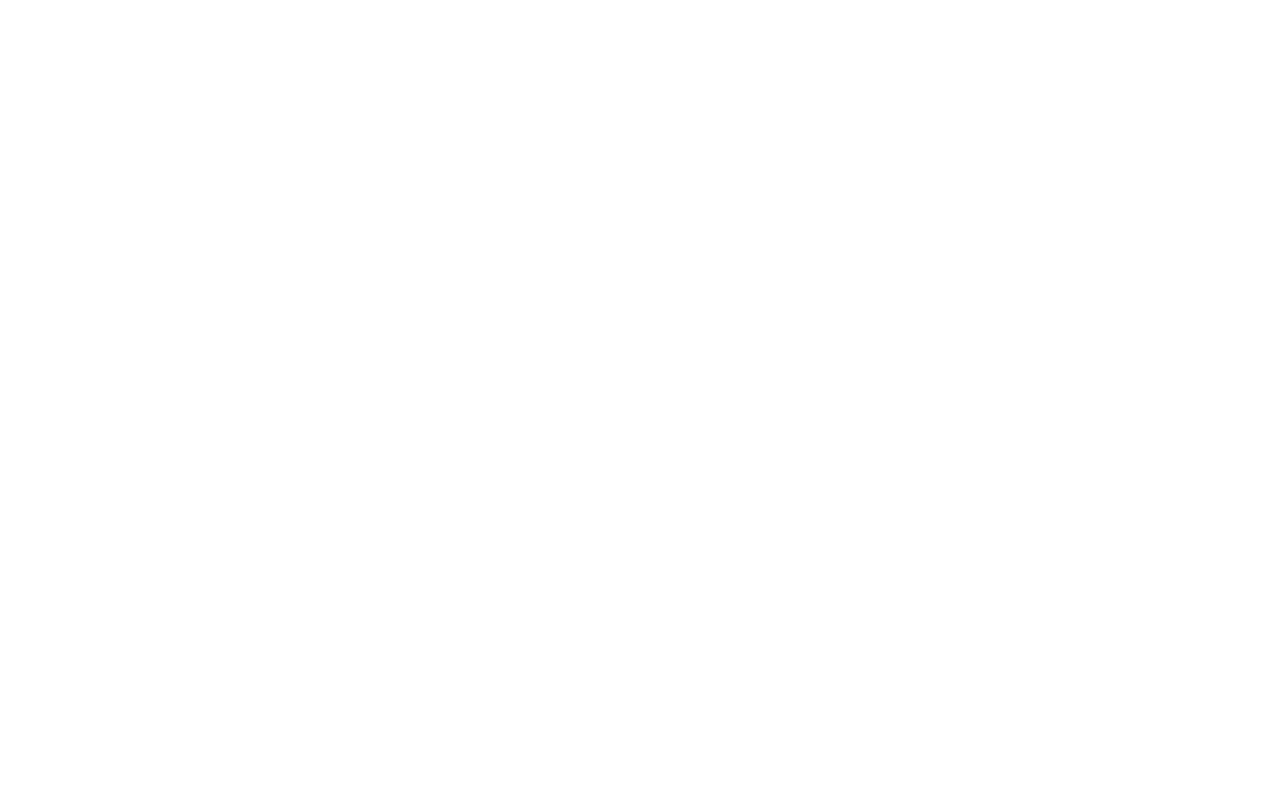
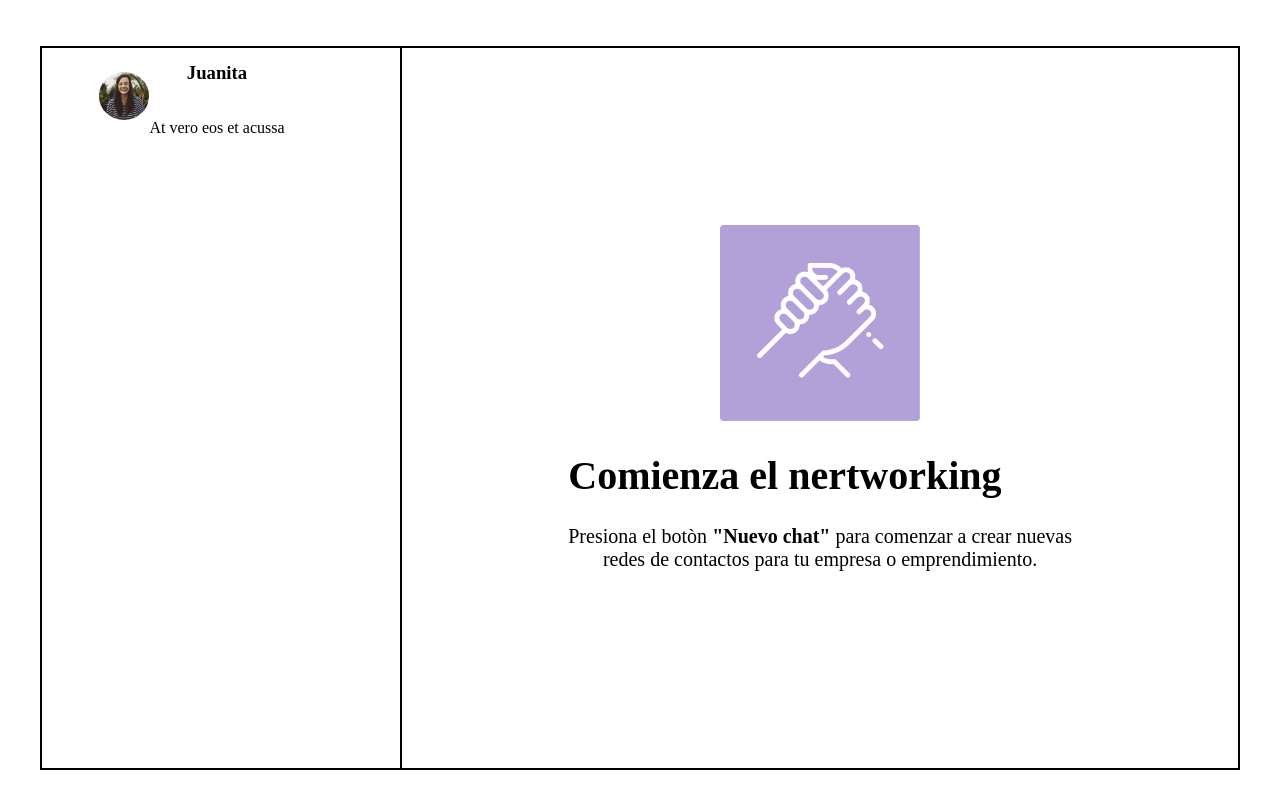
Before and after one commit to cesaraskmen/DESAFIO-FLEXBOX, a plain HTML site: page index.html in a window 1280 px wide. Drawn offline with Linux system fonts and the light colour scheme.

Commit message:
segundo cambio

```diff
--- a/css/style.css
+++ b/css/style.css
@@ -0,0 +1,78 @@
+.conteiner {
+  max-width: 1200px;
+  display: flex;
+  align-items: center;
+  justify-content: center;
+  flex-direction: row;
+  flex-wrap: nowrap;
+
+  margin: 0 auto;
+  height: 100vh;
+}
+.section_principal {
+  border-top-width: 2px;
+  border-right-width: 2px;
+  border-bottom-width: 2px;
+  border-left-width: 0px;
+  border-style: solid;
+  border-color: #000000;
+  width: 70%;
+  height: 90vh;
+  display: flex;
+  flex-direction: column;
+  justify-content: center;
+  align-items: center;
+}
+.elements {
+  display: flex;
+  flex-direction: column;
+  justify-content: center;
+  align-items: center;
+  width: 100%;
+  height: 100%;
+}
+.elements img {
+  width: 200px;
+}
+
+.elements h1 {
+  color: #000000;
+  font-size: 40px;
+}
+
+.elements p {
+  color: #000000;
+  font-size: 20px;
+  text-align: center;
+}
+.section_contactos {
+  border-top-width: 2px;
+  border-right-width: 2px;
+  border-bottom-width: 2px;
+  border-left-width: 2px;
+  border-style: solid;
+  border-color: #000000;
+
+  width: 30%;
+  height: 90vh;
+  flex-direction: column;
+  justify-content: center;
+  align-items: center;
+}
+.contacto {
+  width: 300px;
+  height: 100px;
+  display: flex;
+  flex-direction: row;
+  justify-content: center;
+  align-items: center;
+}
+.foto {
+  width: 50px;
+  border-radius: 50%;
+}
+.contacto_info {
+  display: flex;
+  flex-direction: column;
+  align-items: center;
+}
--- a/index.html
+++ b/index.html
@@ -6,5 +6,38 @@
     <link rel="stylesheet" href="/css/style.css" />
     <title>Sistema de mensajeria</title>
   </head>
-  <body></body>
+  <body>
+    <div class="conteiner">
+      <div class="section_contactos">
+        <div class="contacto">
+          <div class="contacto_img">
+            <img
+              class="foto"
+              src="./asset/imgs/Screen Shot 2018-11-28 at 15.27.14.jpg"
+              alt="foto de perfil" />
+          </div>
+          <div class="contacto_info">
+            <h3>Juanita</h3>
+            <p>At vero eos et acussa</p>
+          </div>
+        </div>
+      </div>
+
+      <div class="section_principal">
+        <div class="elements">
+          <div class="img">
+            <img src="/asset/imgs/hand.png" alt="logo de la marca, manos " />
+          </div>
+          <div class="title">
+            <h1>Comienza el nertworking</h1>
+            <p>
+              Presiona el botòn <strong>"Nuevo chat"</strong> para comenzar a
+              crear nuevas <br />
+              redes de contactos para tu empresa o emprendimiento.
+            </p>
+          </div>
+        </div>
+      </div>
+    </div>
+  </body>
 </html>
```
